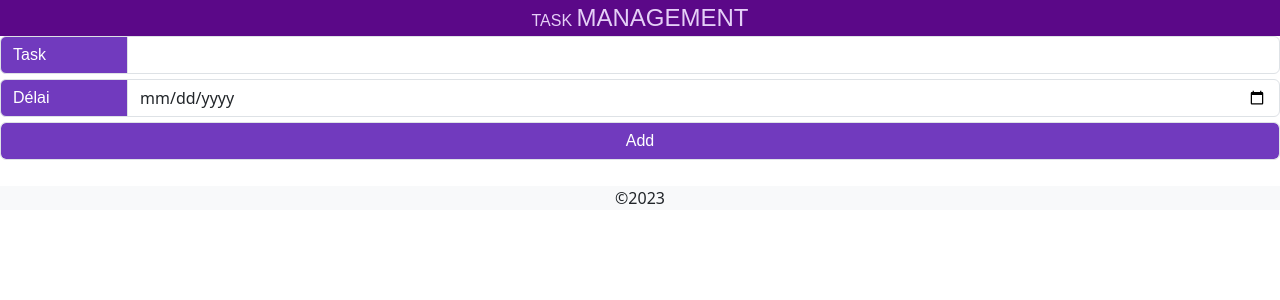
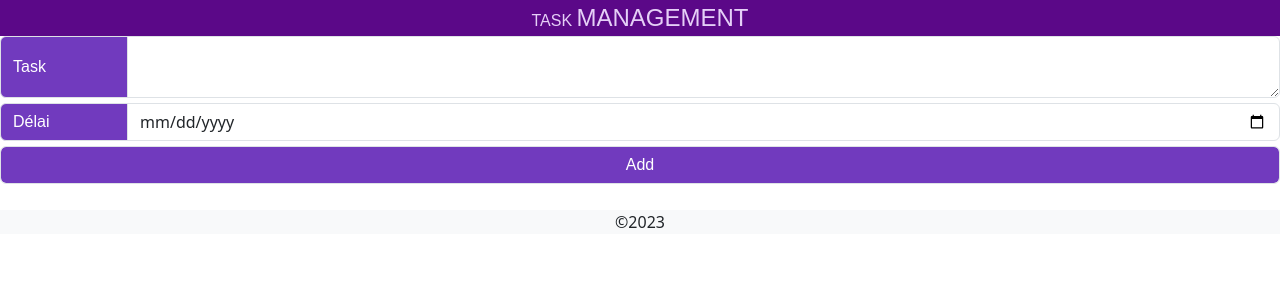
Before and after one commit to OussamaElm0/ToDoApp, a React (Create React App) app: page / in a window 1280 px wide. Shown: the top 300 px of the page. Built offline with nearby package versions, Linux system fonts and the light colour scheme; a web font is replaced by a local one.

Commit message:
Remove some line repeated

```diff
--- a/src/components/Body.jsx
+++ b/src/components/Body.jsx
@@ -42,12 +42,10 @@ export default function Body() {
   };
 
   useEffect(() => {
-    setTask(task);
     setTasksList((prev) => [task, ...prev]);
   }, [task]);
 
   useEffect(() => {
-    setTasksList(tasksList);
     localStorage.setItem('tasks',JSON.stringify(tasksList))
   }, [tasksList]);
 
--- a/src/components/Form.jsx
+++ b/src/components/Form.jsx
@@ -27,13 +27,13 @@ export default function Input({handleClick}) {
             >
               Task
             </label>
-            <input
+            <textarea
               type="text"
               id="task-text"
               className="form-control "
               value={inputValue}
               onChange={({ target: { value } }) => setInputValue(value)}
-            />
+            ></textarea>
           </div>
           <div className="input-group">
             <label
--- a/src/components/Task.jsx
+++ b/src/components/Task.jsx
@@ -1,4 +1,4 @@
-import React, { useState } from 'react';
+import React from 'react';
 import { AiOutlineDelete } from "react-icons/ai";
 
 export default function Task({ task, date, id, deleteTask, statut, updateStatut }) {
```
